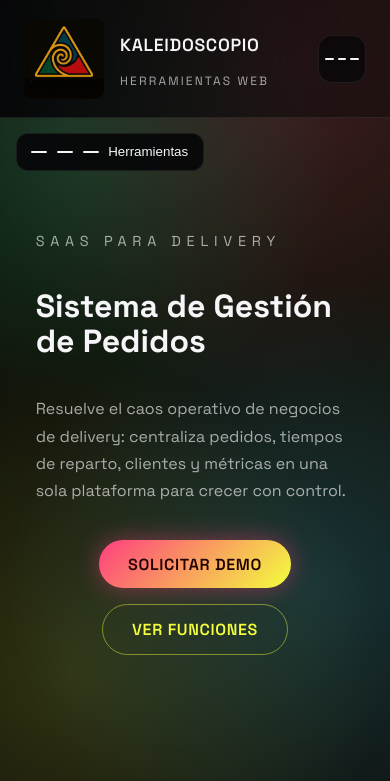
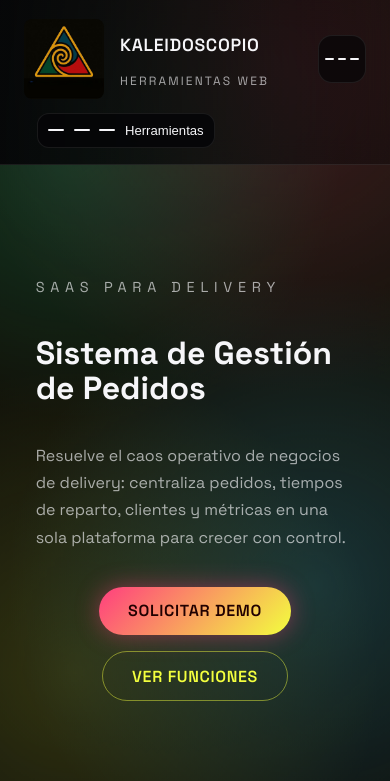
Before and after one commit to UnoYCero/Kali_landing4, a plain HTML site: page herramienta-gestion-pedidos.html in a window 390 px wide. Shown: the top 781 px of the page. Drawn offline with Linux system fonts and the light colour scheme.

Commit message:
Mover botón de herramientas al header y mantener drawer overlay cerrado por defecto

```diff
--- a/assets/css/styles.css
+++ b/assets/css/styles.css
@@ -1777,10 +1777,10 @@ textarea {
 .tool-link { color: var(--green); font-weight: 600; }
 
 .tools-hamburger {
-  position: fixed;
-  left: 1rem;
-  top: calc(var(--header-height, 104px) + 0.75rem);
-  z-index: 25;
+  position: relative;
+  z-index: 21;
+  margin-left: 0.8rem;
+  flex-shrink: 0;
   border: 1px solid var(--border);
   background: rgba(6, 6, 8, 0.9);
   color: var(--text);
@@ -1844,6 +1844,13 @@ textarea {
 
 .tools-sidebar .is-active { border: 1px solid rgba(0, 255, 163, 0.45); }
 
+
+@media (max-width: 640px) {
+  .tools-hamburger {
+    padding: 0.55rem 0.65rem;
+    font-size: 0.82rem;
+  }
+}
 .feature-cards,
 .operation-grid {
   display: grid;
--- a/herramienta-gestion-pedidos.html
+++ b/herramienta-gestion-pedidos.html
@@ -23,12 +23,12 @@
         <a class="nav-link" href="herramientas-web.html">Herramientas Web</a>
         <a class="glow-button nav-link" href="#cta-demo">Solicitar demo</a>
       </nav>
+      <button class="tools-hamburger" id="toolsMenuToggle" aria-expanded="false" aria-controls="toolsSidebar" aria-label="Abrir menú de herramientas">
+        <span></span><span></span><span></span>
+        Herramientas
+      </button>
     </header>
 
-    <button class="tools-hamburger" id="toolsMenuToggle" aria-expanded="false" aria-controls="toolsSidebar" aria-label="Abrir menú de herramientas">
-      <span></span><span></span><span></span>
-      Herramientas
-    </button>
     <button class="tools-drawer-backdrop" id="toolsDrawerBackdrop" aria-label="Cerrar menú de herramientas"></button>
     <aside class="tools-sidebar" id="toolsSidebar">
       <h3>Herramientas</h3>
```
